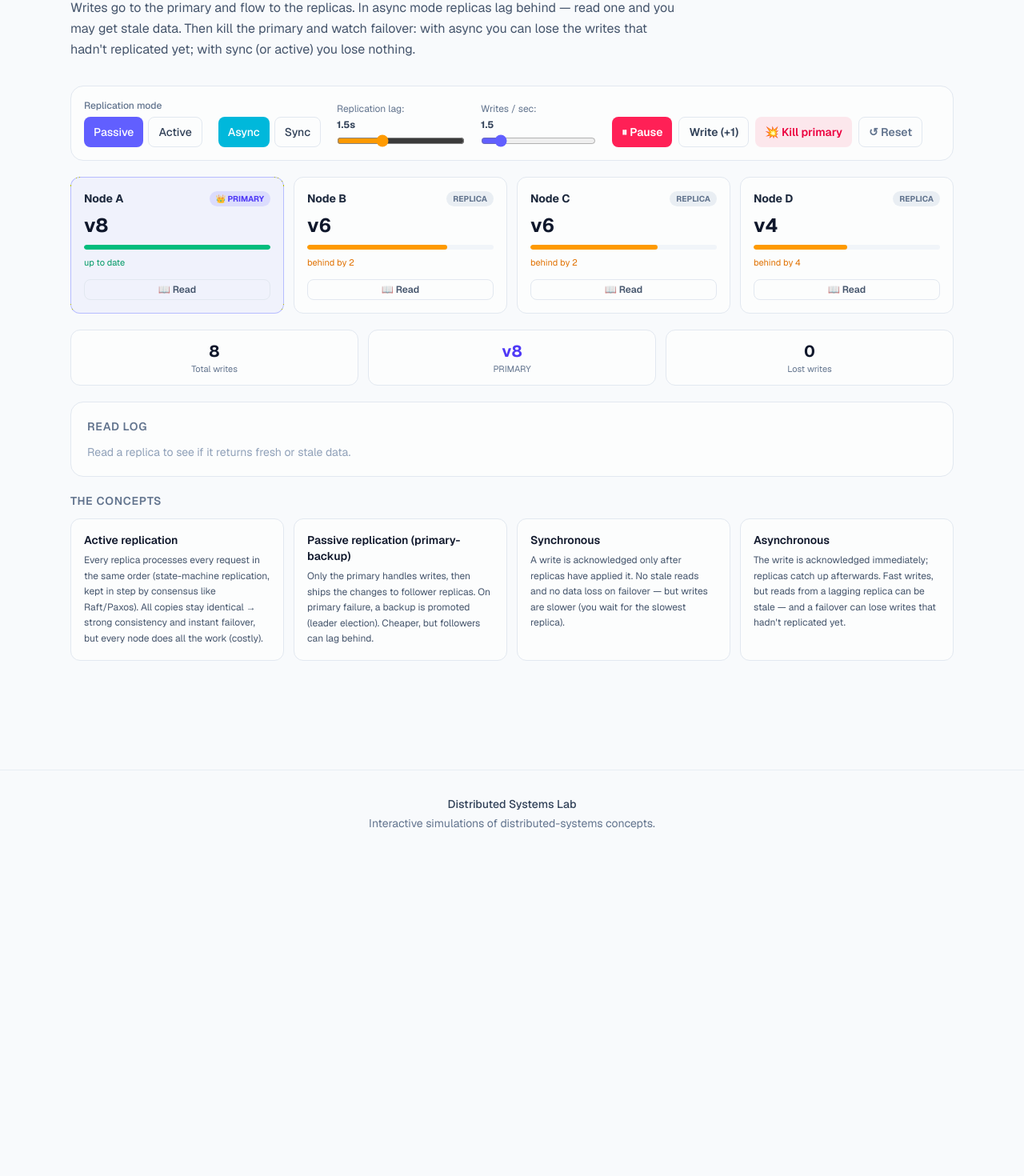
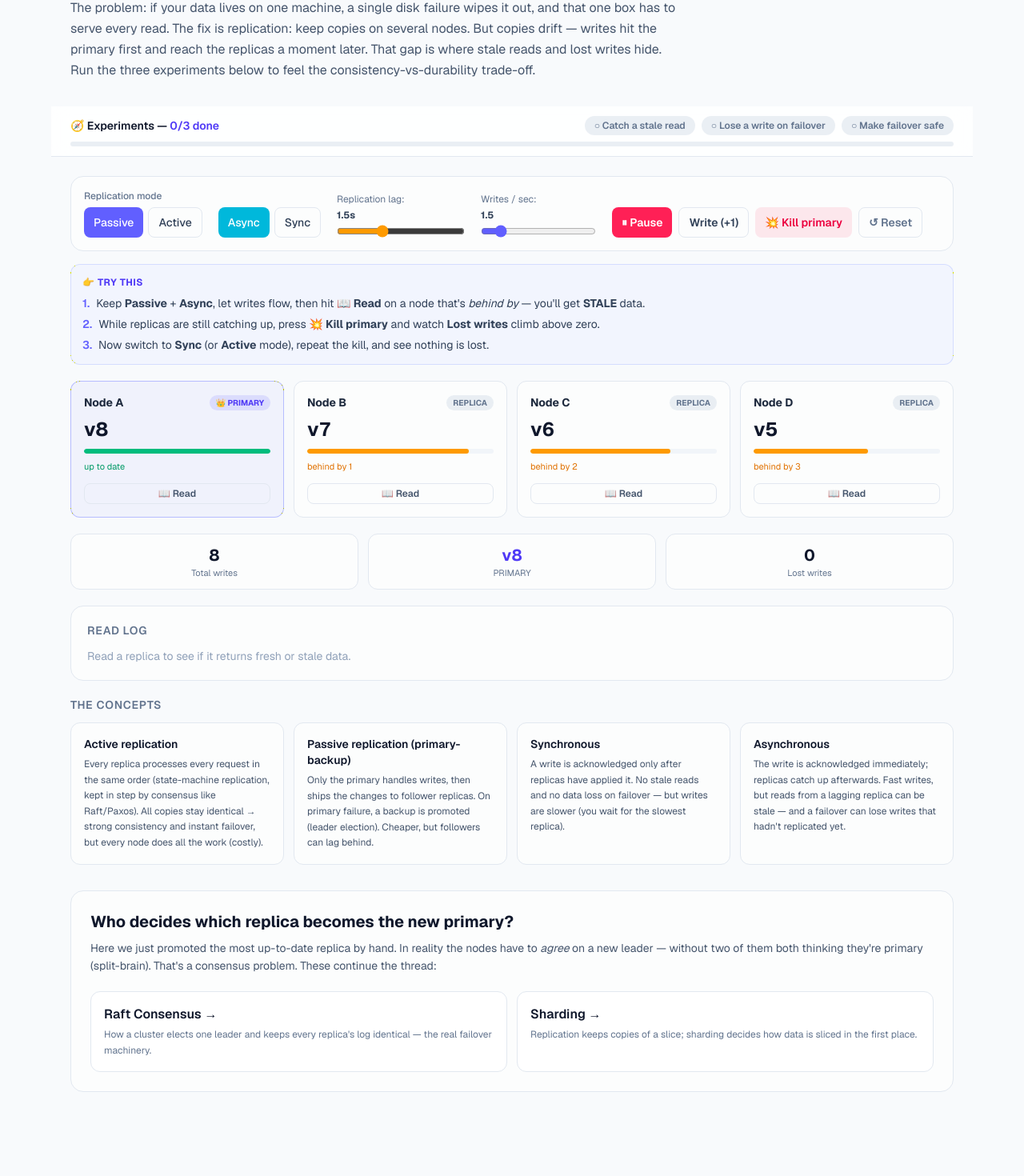
Before and after one commit to yazon551-byte/ds, a Next.js app: page /labs/replication in a window 1280 px wide. Shown: the part 200-1670 px from the top of the page at 80% size. Before the commit the page ends 1271 px from the top, so only its background shows below. Built offline with nearby package versions, Linux system fonts and the light colour scheme.

Commit message:
Replication: guided UX (mission tracker, Try-this, stale/lost reveals, next-steps)

```diff
--- a/src/components/labs/replication-lab.tsx
+++ b/src/components/labs/replication-lab.tsx
@@ -1,8 +1,10 @@
 "use client";
 
 import { useCallback, useEffect, useRef, useState } from "react";
+import Link from "next/link";
 import { useApp } from "@/components/providers";
 import { LabShell } from "@/components/lab-shell";
+import { TryIt, Aha, MissionTracker } from "@/components/labs/ux";
 import { replicationInfo } from "@/lib/labs/replication";
 import type { Localized } from "@/lib/types";
 
@@ -74,6 +76,10 @@ export function ReplicationLab() {
   const [lag, setLag] = useState(1500);
   const [rate, setRate] = useState(1.5);
   const [running, setRunning] = useState(true);
+
+  // ── gamification: feel the consistency-vs-durability trade-off ──────
+  const [missions, setMissions] = useState({ stale: false, lost: false, safe: false });
+  const allDone = missions.stale && missions.lost && missions.safe;
 
   const modeRef = useRef(mode);
   const syncRef = useRef(sync);
@@ -167,6 +173,7 @@ export function ReplicationLab() {
     if (lost > 0) {
       lostRef.current += lost;
       writesRef.current = writesRef.current.slice(0, appliedRef.current[best]); // unreplicated writes are gone
+      setMissions((m) => (m.lost ? m : { ...m, lost: true }));
     }
     primaryRef.current = best;
     setSnap(buildSnapshot(now));
@@ -177,7 +184,9 @@ export function ReplicationLab() {
     if (downRef.current[i]) return;
     const primarySeq = writesRef.current.length;
     const applied = primaryRef.current === i ? primarySeq : replicaApplied(i, now);
-    readsRef.current.push({ seq: readSeqRef.current++, node: NODE_LABELS[i], value: applied, stale: applied < primarySeq });
+    const stale = applied < primarySeq;
+    readsRef.current.push({ seq: readSeqRef.current++, node: NODE_LABELS[i], value: applied, stale });
+    if (stale) setMissions((m) => (m.stale ? m : { ...m, stale: true }));
     setSnap(buildSnapshot(now));
   }, [replicaApplied, buildSnapshot]);
 
@@ -217,17 +226,27 @@ export function ReplicationLab() {
       title={{ en: "Replication Lab", ar: "مختبر النسخ المتماثل" }}
       difficulty="Advanced"
       intro={{
-        en: "Writes go to the primary and flow to the replicas. In async mode replicas lag behind — read one and you may get stale data. Then kill the primary and watch failover: with async you can lose the writes that hadn't replicated yet; with sync (or active) you lose nothing.",
-        ar: "الكتابات تذهب إلى الأساسي وتتدفّق إلى النسخ. في النمط غير المتزامن تتأخّر النسخ — اقرأ منها وقد تحصل على بيانات قديمة. ثم أوقف الأساسي وشاهد التبديل: مع غير المتزامن قد تفقد الكتابات التي لم تُنسخ بعد؛ ومع المتزامن (أو النشط) لا تفقد شيئاً.",
+        en: "The problem: if your data lives on one machine, a single disk failure wipes it out, and that one box has to serve every read. The fix is replication: keep copies on several nodes. But copies drift — writes hit the primary first and reach the replicas a moment later. That gap is where stale reads and lost writes hide. Run the three experiments below to feel the consistency-vs-durability trade-off.",
+        ar: "المشكلة: إذا بياناتك على جهاز واحد، عطل قرص واحد بيمحيها، وهداك الجهاز لحاله لازم يخدم كل القراءات. الحل النسخ المتماثل (replication): خلّي نسخ على كذا عقدة. بس النسخ بتتأخّر — الكتابة بتوصل الأساسي أول، وبعد لحظة بتوصل النسخ. هاي الفجوة هي مخبأ القراءات القديمة والكتابات المفقودة. جرّب التجارب الثلاث تحت لتحسّ بالمقايضة بين الاتساق والمتانة.",
       }}
     >
+      {/* ── Sticky mission tracker ────────────────────────────── */}
+      <MissionTracker
+        title="Experiments"
+        missions={[
+          { label: "Catch a stale read", done: missions.stale },
+          { label: "Lose a write on failover", done: missions.lost },
+          { label: "Make failover safe", done: missions.safe },
+        ]}
+      />
+
       {/* ── Controls ─────────────────────────────────────────── */}
       <div className="flex flex-wrap items-end gap-5 rounded-2xl border border-slate-200 bg-white/60 p-4 dark:border-white/10 dark:bg-white/[0.03]">
         <div className="flex flex-col gap-1.5">
           <span className="text-xs font-medium text-slate-500 dark:text-slate-400">{tr(L.mode)}</span>
           <div className="flex gap-1.5">
             {(["passive", "active"] as Mode[]).map((m) => (
-              <button key={m} type="button" onClick={() => setMode(m)} className={["rounded-lg px-3 py-2 text-sm font-medium transition-colors", mode === m ? "bg-indigo-500 text-white" : "border border-slate-200 text-slate-700 hover:bg-slate-100 dark:border-white/10 dark:text-slate-200 dark:hover:bg-white/5"].join(" ")}>
+              <button key={m} type="button" onClick={() => { setMode(m); if (m === "active") setMissions((x) => (x.safe ? x : { ...x, safe: true })); }} className={["rounded-lg px-3 py-2 text-sm font-medium transition-colors", mode === m ? "bg-indigo-500 text-white" : "border border-slate-200 text-slate-700 hover:bg-slate-100 dark:border-white/10 dark:text-slate-200 dark:hover:bg-white/5"].join(" ")}>
                 {m === "active" ? tr(L.active) : tr(L.passive)}
               </button>
             ))}
@@ -239,7 +258,7 @@ export function ReplicationLab() {
             <span className="text-xs font-medium text-slate-500 dark:text-slate-400">&nbsp;</span>
             <div className="flex gap-1.5">
               {[false, true].map((s) => (
-                <button key={String(s)} type="button" onClick={() => setSync(s)} className={["rounded-lg px-3 py-2 text-sm font-medium transition-colors", sync === s ? "bg-cyan-500 text-white" : "border border-slate-200 text-slate-700 hover:bg-slate-100 dark:border-white/10 dark:text-slate-200 dark:hover:bg-white/5"].join(" ")}>
+                <button key={String(s)} type="button" onClick={() => { setSync(s); if (s) setMissions((x) => (x.safe ? x : { ...x, safe: true })); }} className={["rounded-lg px-3 py-2 text-sm font-medium transition-colors", sync === s ? "bg-cyan-500 text-white" : "border border-slate-200 text-slate-700 hover:bg-slate-100 dark:border-white/10 dark:text-slate-200 dark:hover:bg-white/5"].join(" ")}>
                   {s ? tr(L.sync) : tr(L.async)}
                 </button>
               ))}
@@ -272,6 +291,14 @@ export function ReplicationLab() {
           <button type="button" onClick={reset} className="rounded-lg border border-slate-200 px-3 py-2 text-sm font-semibold text-slate-500 hover:bg-slate-100 dark:border-white/10 dark:text-slate-400 dark:hover:bg-white/5">↺ {tr(L.reset)}</button>
         </div>
       </div>
+
+      <TryIt
+        items={[
+          <>Keep <b>{tr(L.passive)}</b> + <b>{tr(L.async)}</b>, let writes flow, then hit <b>📖 {tr(L.read)}</b> on a node that&apos;s <i>{tr(L.behind)}</i> — you&apos;ll get <b>{tr(L.stale)}</b> data.</>,
+          <>While replicas are still catching up, press <b>💥 {tr(L.killPrimary)}</b> and watch <b>{tr(L.lost)}</b> climb above zero.</>,
+          <>Now switch to <b>{tr(L.sync)}</b> (or <b>{tr(L.active)}</b> mode), repeat the kill, and see nothing is lost.</>,
+        ]}
+      />
 
       {/* ── Nodes ────────────────────────────────────────────── */}
       <div className="mt-5 grid grid-cols-1 gap-3 sm:grid-cols-2 lg:grid-cols-4">
@@ -339,6 +366,14 @@ export function ReplicationLab() {
         </div>
       </div>
 
+      <Aha show={missions.lost}>
+        Those writes existed on the primary but hadn&apos;t reached any replica yet. When the
+        primary died, the most up-to-date replica was promoted — and everything past its
+        version simply vanished. That&apos;s the price of <b>async</b> replication: fast writes,
+        but a crash can lose the last few. <b>Sync</b> replication waits for a replica to ack
+        before confirming, so a promoted replica always has the write — slower, but durable.
+      </Aha>
+
       {/* ── Read log ─────────────────────────────────────────── */}
       <div className="mt-5 rounded-2xl border border-slate-200 bg-white/60 p-5 dark:border-white/10 dark:bg-white/[0.03]">
         <h3 className="mb-3 text-sm font-semibold uppercase tracking-wider text-slate-500 dark:text-slate-400">{tr(L.readLog)}</h3>
@@ -358,6 +393,14 @@ export function ReplicationLab() {
         )}
       </div>
 
+      <Aha show={missions.stale}>
+        The replica answered with an older version than the primary — not a bug, just lag.
+        The write simply hadn&apos;t arrived yet. This is <b>eventual consistency</b>: replicas
+        converge to the right value <i>eventually</i>. It&apos;s fine for a like count, dangerous
+        for a bank balance — which is why some reads are sent straight to the primary, or wait
+        for sync replication.
+      </Aha>
+
       {/* ── Explainer ────────────────────────────────────────── */}
       <div className="mt-5">
         <h3 className="mb-3 text-sm font-semibold uppercase tracking-wider text-slate-500 dark:text-slate-400">{tr(L.explainer)}</h3>
@@ -370,6 +413,48 @@ export function ReplicationLab() {
           ))}
         </div>
       </div>
+
+      {/* ── Closing: what to explore next ─────────────────────── */}
+      <section
+        className={[
+          "mt-8 rounded-2xl border p-6 transition-colors",
+          allDone
+            ? "border-emerald-400/40 bg-emerald-500/5"
+            : "border-slate-200 bg-white/60 dark:border-white/10 dark:bg-white/[0.03]",
+        ].join(" ")}
+      >
+        <h2 className="text-xl font-bold text-slate-900 dark:text-white">
+          {allDone ? "🎉 You've felt the consistency-vs-durability trade-off first-hand." : "Who decides which replica becomes the new primary?"}
+        </h2>
+        <p className="mt-2 text-sm leading-relaxed text-slate-600 dark:text-slate-400">
+          Here we just promoted the most up-to-date replica by hand. In reality the nodes have
+          to <i>agree</i> on a new leader — without two of them both thinking they&apos;re primary
+          (split-brain). That&apos;s a consensus problem. These continue the thread:
+        </p>
+        <div className="mt-5 grid grid-cols-1 gap-3 sm:grid-cols-2">
+          {[
+            {
+              fix: "Raft Consensus",
+              desc: "How a cluster elects one leader and keeps every replica's log identical — the real failover machinery.",
+              href: "/labs/raft",
+            },
+            {
+              fix: "Sharding",
+              desc: "Replication keeps copies of a slice; sharding decides how data is sliced in the first place.",
+              href: "/labs/sharding",
+            },
+          ].map((s) => (
+            <Link
+              key={s.fix}
+              href={s.href}
+              className="group rounded-xl border border-slate-200 bg-white p-4 transition-all hover:-translate-y-1 hover:border-indigo-300 hover:shadow-lg hover:shadow-indigo-500/10 dark:border-white/10 dark:bg-white/[0.03] dark:hover:border-indigo-400/40"
+            >
+              <p className="font-semibold text-slate-900 dark:text-white">{s.fix} →</p>
+              <p className="mt-1 text-xs leading-relaxed text-slate-500 dark:text-slate-400">{s.desc}</p>
+            </Link>
+          ))}
+        </div>
+      </section>
     </LabShell>
   );
 }
```
